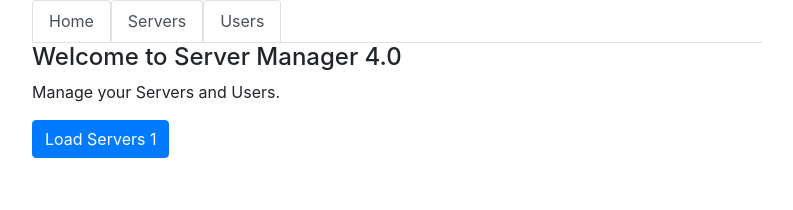
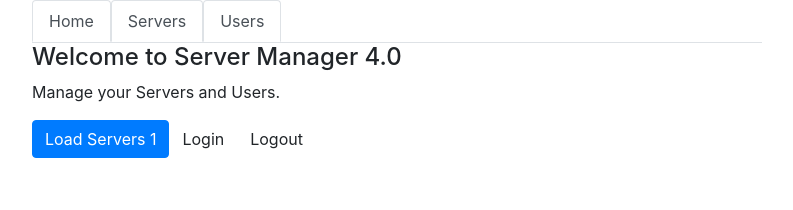
Before and after one commit to zuhi/AngularCourse-Routing, an Angular app: page / in a window 1280 px wide. Shown: the top 210 px of the page, without its empty margins (53-846 px from the left). Built offline with nearby package versions, Linux system fonts and the light colour scheme.

Commit message:
Using a Fake Auth Service

```diff
--- a/src/app/home/home.component.html
+++ b/src/app/home/home.component.html
@@ -1,3 +1,5 @@
 <h4>Welcome to Server Manager 4.0</h4>
 <p>Manage your Servers and Users.</p>
 <button class="btn btn-primary" (click)="onLoadServers(1)">Load Servers 1</button>
+<button class="btn btn-default" (click)="onLogin()">Login</button>
+<button class="btn btn-default" (click)="onLogout()">Logout </button>
--- a/src/app/home/home.component.ts
+++ b/src/app/home/home.component.ts
@@ -1,5 +1,6 @@
 import { Component, OnInit } from '@angular/core';
 import { Router } from '@angular/router';
+import { AuthService } from '../auth.service';
 
 @Component({
   selector: 'app-home',
@@ -8,7 +9,7 @@
 })
 export class HomeComponent implements OnInit {
 
-  constructor(private router: Router) { }
+  constructor(private router: Router, private authservice: AuthService) { }
 
   ngOnInit(): void {
   }
@@ -16,4 +17,10 @@
   onLoadServers(id: number){
     this.router.navigate(['/servers', id, 'edit'], {queryParams: {allowEdit: '1'}, fragment: 'loading '});
   }
+  onLogin() {
+    this.authservice.login();
+  }
+  onLogout() {
+    this.authservice.logout();
+  }
 }
```
